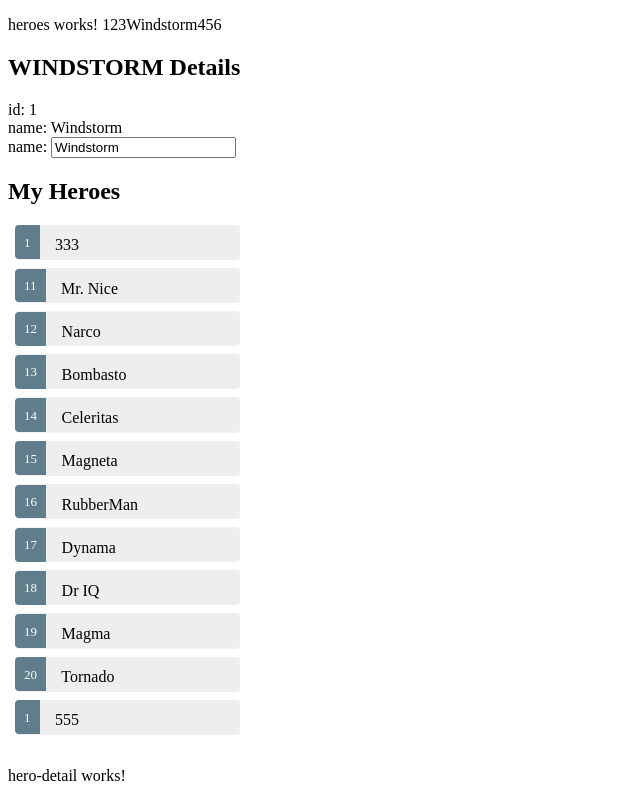
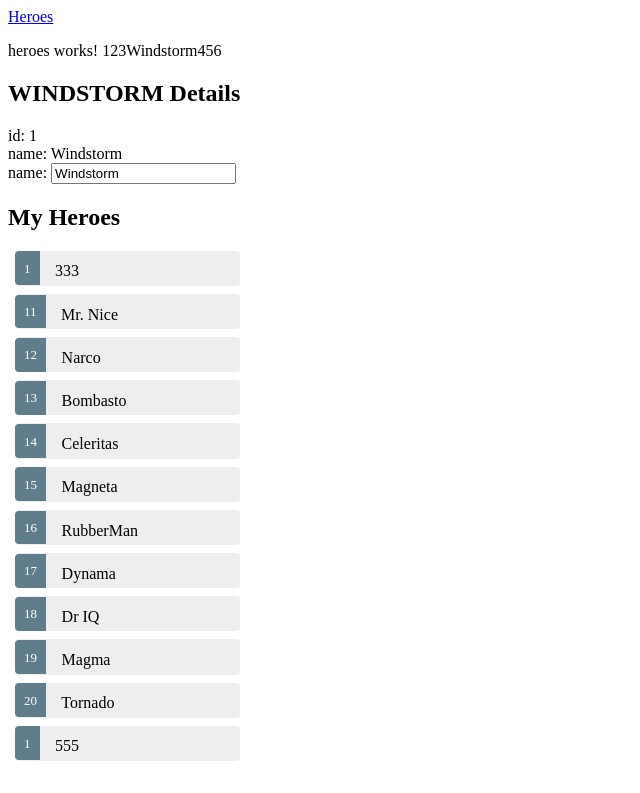
Before and after one commit to cary205/angular-hello, an Angular app: page /heroes in a window 1280 px wide. Shown: the top 793 px of the page, without its empty margins (0-640 px from the left). Built offline with nearby package versions, Linux system fonts and the light colour scheme.

Commit message:
add AppRoutingModule

```diff
--- a/src/app/app.component.html
+++ b/src/app/app.component.html
@@ -1,4 +1,8 @@
-<app-heroes></app-heroes>
+<nav>
+  <a routerLink="/heroes">Heroes</a>
+</nav>
+<router-outlet></router-outlet>
+<!--<app-heroes></app-heroes>-->
 <app-messages></app-messages>
 
 <!--The content below is only a placeholder and can be replaced.-->
--- a/src/app/app.module.ts
+++ b/src/app/app.module.ts
@@ -6,6 +6,7 @@
 import { HeroesComponent } from './heroes/heroes.component';
 import { HeroDetailComponent } from './hero-detail/hero-detail.component';
 import { MessagesComponent } from './messages/messages.component';
+import { AppRoutingModule } from './app-routing.module';
 
 @NgModule({
   declarations: [
@@ -16,7 +17,8 @@
   ],
   imports: [
     FormsModule,
-    BrowserModule
+    BrowserModule,
+    AppRoutingModule
   ],
   providers: [],
   bootstrap: [AppComponent]
```
Also changed, not shown: src/app/app-routing.module.ts (added, +15 -0 lines).
